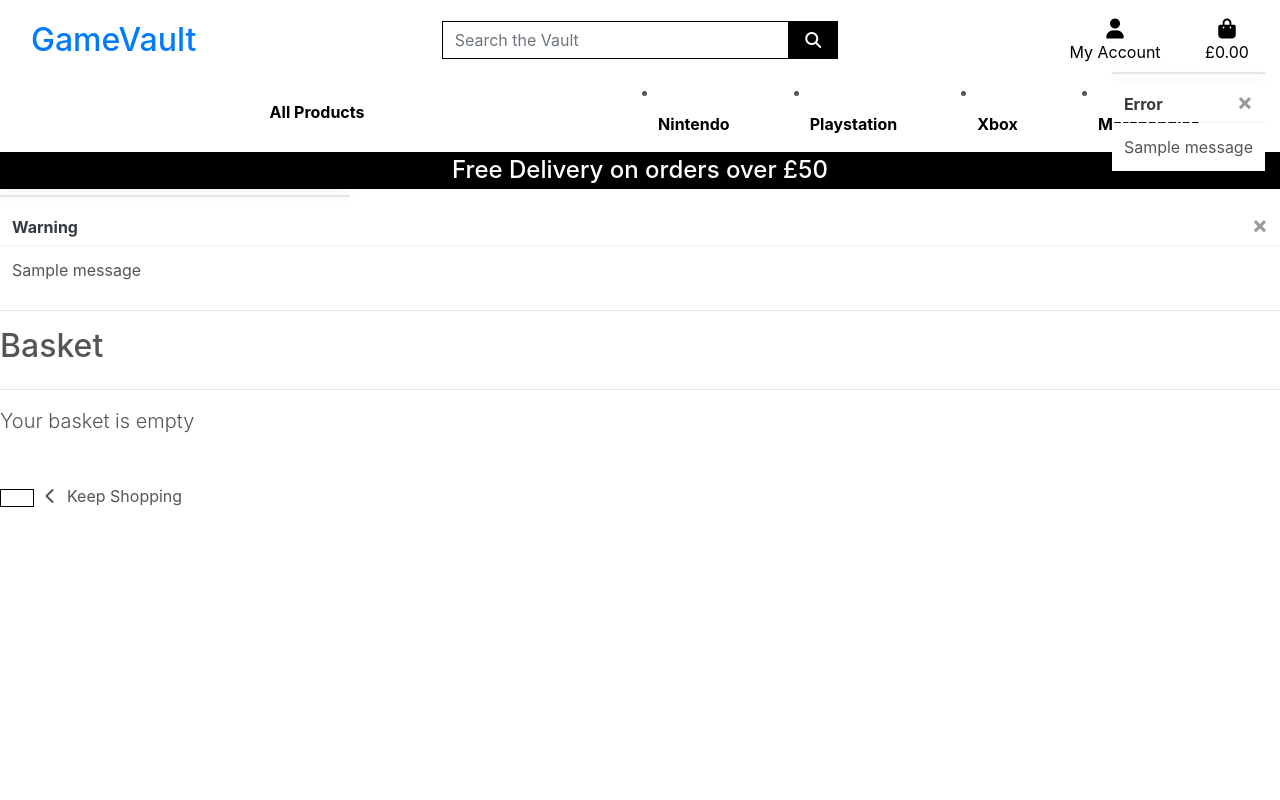
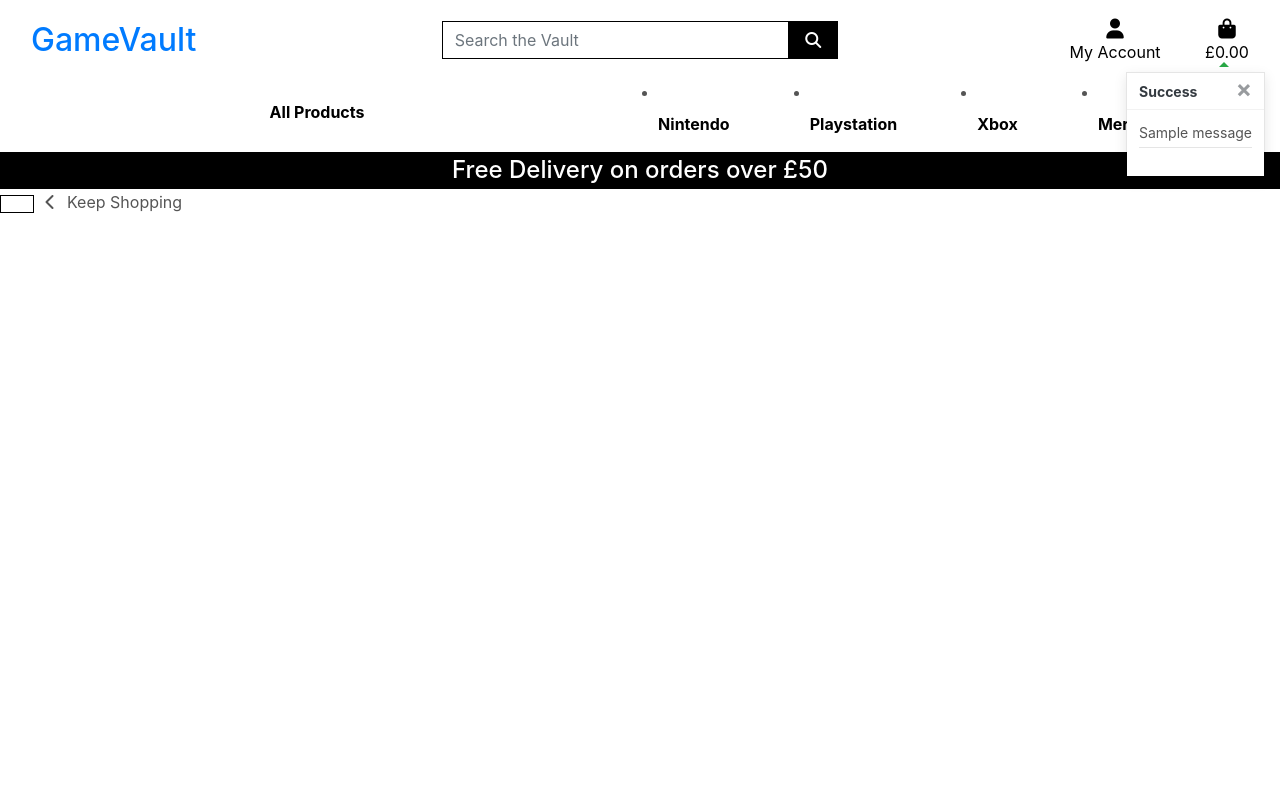
Before and after one commit to TobyJef/GameVault, a Django app: page /basket/ in a window 1280 px wide. Run offline with Django 3.2, Linux system fonts and the light colour scheme; tables that the repository leaves empty hold one stand-in row (values such as "Sample post"); one stand-in notice (Sample message) is shown; some libraries are stand-ins or nearby versions.

Commit message:
added notification css, basket preview and additional messages

```diff
--- a/basket/views.py
+++ b/basket/views.py
@@ -1,4 +1,4 @@
-from django.shortcuts import render, redirect, reverse, HttpResponse
+from django.shortcuts import render, redirect, reverse, HttpResponse, get_object_or_404
 from django.contrib import messages
 
 from products.models import Product
@@ -14,13 +14,14 @@ def view_basket(request):
 def add_to_basket(request, item_id):
     """ Add a quantity of a specific product to the basket  """
 
-    product = Product.objects.get(pk=item_id)
+    product = get_object_or_404(Product, pk=item_id)
     quantity = int(request.POST.get('quantity'))
     redirect_url = request.POST.get('redirect_url')
     basket = request.session.get('bakset', {})
 
     if item_id in list(basket.keys()):
         basket[item_id] += quantity
+        messages.success(request, f'Updated {product.name} quantity to {basket[item_id]}')
     else:
         basket[item_id] = quantity
         messages.success(request, f'Added {product.name} to the basket')
@@ -32,6 +33,7 @@ def add_to_basket(request, item_id):
 def adjust_basket(request, item_id):
     """ Adjust product quantity to the specified amount  """
 
+    product = get_object_or_404(Product, pk=item_id)
     quantity = int(request.POST.get('quantity'))
     basket = request.session.get('bakset', {})
 
@@ -39,23 +41,28 @@ def adjust_basket(request, item_id):
         basket[item_id] = quantity
     else:
         basket.pop(item_id)
+        messages.success(request, f'Removed {product.name} from {basket[item_id]}')
 
     request.session['basket'] = bakset
     return redirect(reverse('view_basket'))
+
 
 
 def remove_from_basket(request, item_id):
     """ Remove item from the shopping basket """
 
     try:
+        product = get_object_or_404(Product, pk=item_id)
         basket = request.session.get('bakset', {})
 
         if quantity > 0:
             basket[item_id] = quantity
         else:
             basket.pop(item_id)
+            messages.success(request, f'Removed {product.name} from {basket[item_id]}')
 
         request.session['basket'] = bakset
         return HttpResponse(status=200)
     except Exception as e:
+        messages.error(request, f'Error removing item: {e}')
         return HttpResponse(staus=500)
--- a/static/css/base.css
+++ b/static/css/base.css
@@ -113,6 +113,60 @@ toast.capper {
     height: 2px;
 }
 
+/* from CSS-trick.com: https://css-tricks.com/snippets/css/css-triangle/ */
+
+.arrow-up {
+    width: 0;
+    height: 0;
+    border-left: 5px solid transparent;
+    border-right: 5px solid transparent;
+    border-bottom: 5px solid black;
+    position: absolute;
+    top: -10px;
+    right: 36px;
+  }
+
+  /* Convenience classes copied from Bootstrap */
+
+  .arrow-primary{
+    border-bottom-color: #007bff !important;
+  }
+
+  .arrow-seconday{
+    border-bottom-color: #6c757d !important;
+  }
+
+  .arrow-success{
+    border-bottom-color: #28a745 !important;
+  }
+
+  .arrow-danger{
+    border-bottom-color: #dc3545 !important;
+  }
+
+  .arrow-warning{
+    border-bottom-color: #ffc107 !important;
+  }
+
+  .arrow-info{
+    border-bottom-color: #17a2b8 !important;
+  }
+
+  .arrow-light{
+    border-bottom-color: #f8f9fa !important;
+  }
+
+  .arrow-dark{
+    border-bottom-color: #343a40 !important;
+  }
+
+  .bag-notification-wrapper{
+    height: 100px;
+    overflow-x: hidden;
+    overflow-y: auto;
+  }
+
+
 /* -------------------------------- Media Queries */
 
 /* Slightly larger container on xl screens */
--- a/templates/base.html
+++ b/templates/base.html
@@ -114,10 +114,17 @@
   {% if messages %}
     <div class="message-container">
       {% for message in messages %}
+        {% with message.level as level %}
+          {% if level == 40 %}
             {% include 'includes/toasts/toast_error.html' %}
+          {% elif level == 30 %}
+            {% include 'includes/toasts/toast_warning.html' %}
+          {% elif level == 25 %}
+            {% include 'includes/toasts/toast_success.html' %}
+          {% else %}
             {% include 'includes/toasts/toast_info.html' %}
-          {% include 'includes/toasts/toast_success.html' %}
-          {% include 'includes/toasts/toast_warning.html' %}
+          {% endif %}
+        {% endwith %}
       {% endfor %}
     </div>
   {% endif %}
--- a/templates/includes/toasts/toast_success.html
+++ b/templates/includes/toasts/toast_success.html
@@ -8,6 +8,46 @@
         </button>
     </div>
     <div class="toast-body bg-white">
-        {{ message }}
+        <div class="row">
+            <div class="col">
+                {{ message }}
+                <hr class="mt-1 mb-3">
+            </div>
+        </div>
+        {% if grand_total %}
+        <p class="logo-font bg-white text-black py-1">Your Basket ({{ product_count }})</p>
+        <div class="bag-notification-wrapper" >
+            {% for item in basket_items %}
+            <div class="row">
+                <div class="col-3 my-1">
+                    <img class="w-100" src="{{ item.product.image.url }}" alt="">
+                </div>
+                <div class="col-9">
+                    <p class="my-0"><strong>{{ item.product.name }}</strong></p>
+                    <p class="my-0 small text-muted">Qty: {{item.quantity}}</p>
+                </div>
+            </div>
+            {% endfor %}
+        </div>
+        <div class="row">
+            <div class="col">
+                <strong><p class="mt-3 mb-1 text-black">
+                    Total{% if free_delivery_delta > 0 %} (Exc. Delivery){% endif %}:
+                    <span class="float-right">£({{  total|floatformat:2 }})</span>
+                </p></strong>
+                {% if free_delivery_delta > 0 %}
+                    <p class="mb-0 p-2 bg-warning shadow-sm text-black text-center">
+                        Spend <strong>£({{ free_delivery_delta }})</strong> more to get free delivery!
+                    </p>
+                {% endif %}
+                <a href="{% url 'view_basket' %}" class="btn btn-black btn- block rounded-0">
+                    <span class="text-uppercase">Go To Secure Checkout</span>
+                    <span class="icon">
+                        <i class="fas fa-lock"></i>
+                    </span>
+                </a>
+            </div>
+        </div>
+        {% endif %}
     </div>
 </div>
```
Lines whose indentation alone changed are shown as unchanged.
